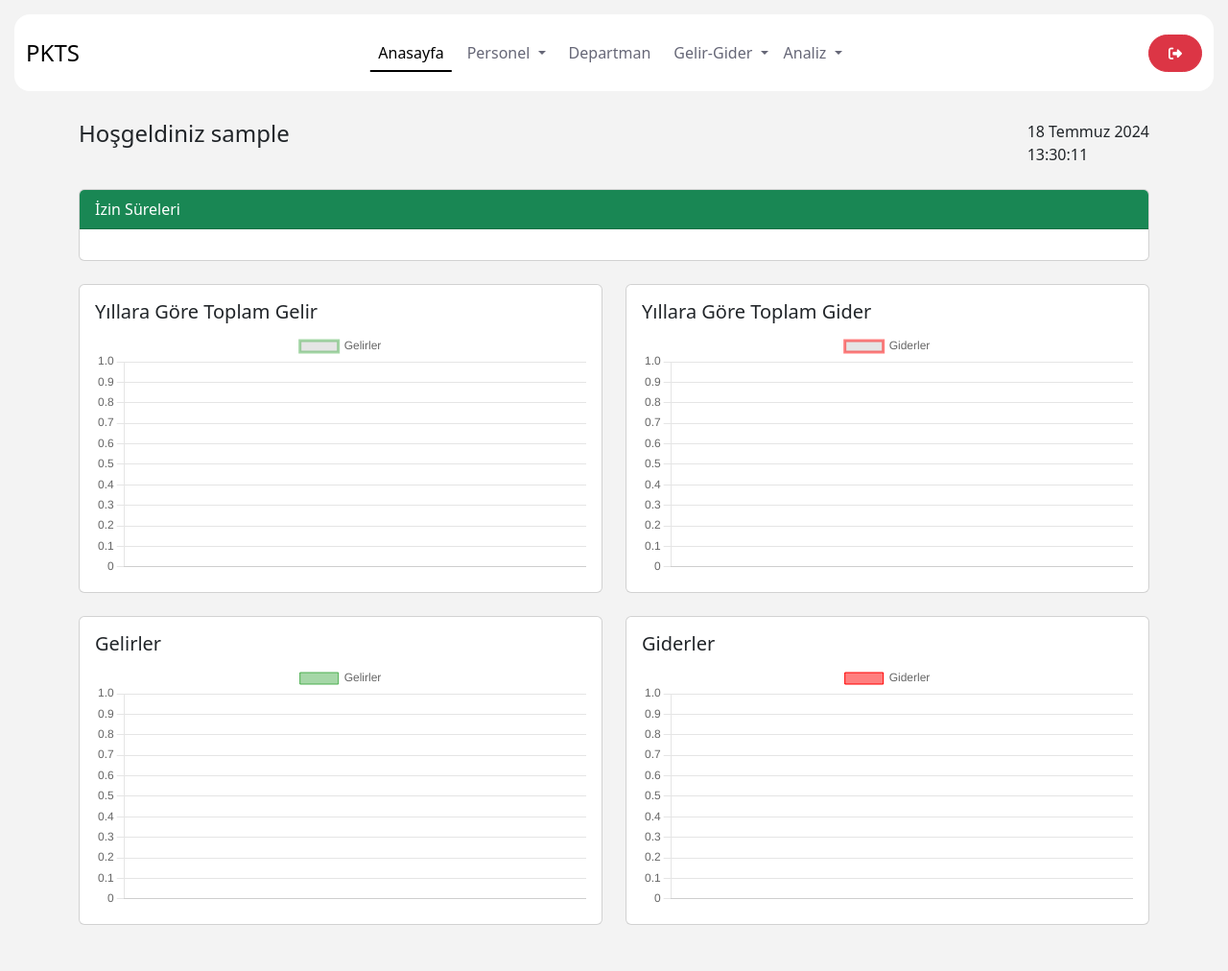
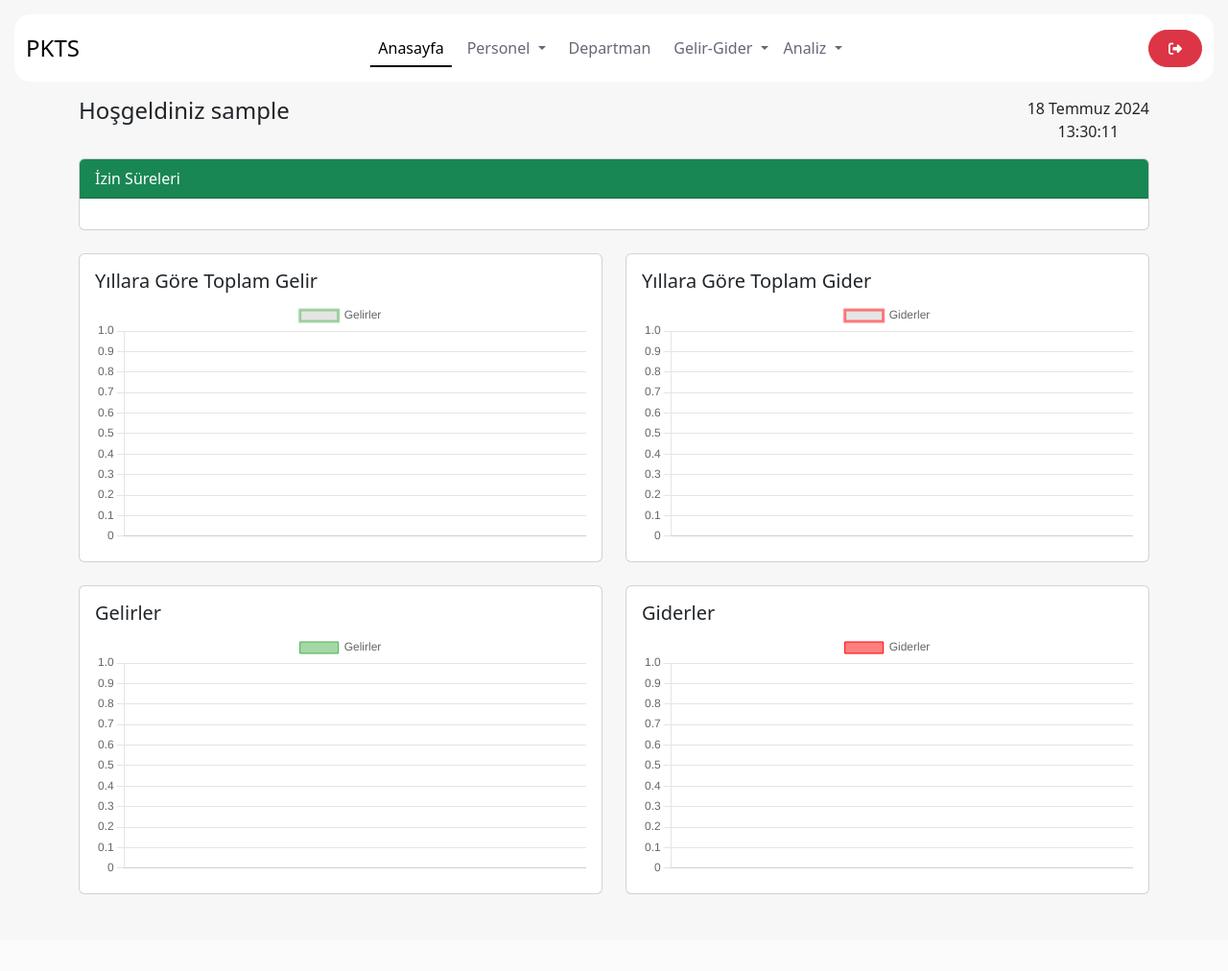
Before and after one commit to Efedrkoglu/PersonelKayitPHP, a PHP site: page /pages/home.php in a window 1280 px wide. Shown: the whole page at 96% size. After the commit the page ends 932 px from the top, so only its background shows below. Run offline with PHP 8.4, Linux system fonts and the light colour scheme; the visitor is signed in with stand-in values (Sample User, id 1); data that the repository does not hold is empty; some libraries are stand-ins or nearby versions.

Commit message:
navbar boyut & arka plan rengi & anasayfa saat ortalama

```diff
--- a/css/navbar.css
+++ b/css/navbar.css
@@ -1,5 +1,5 @@
 body {
-    background-color: #f3f3f3;
+    background-color: #f7f7f7;
 }
 
 .navbar-brand {
@@ -11,7 +11,7 @@ body {
 
 .navbar {
     background-color: #fff;
-    height: 80px;
+    height: 70px;
     margin: 15px;
     border-radius: 16px;
 }
--- a/pages/home.php
+++ b/pages/home.php
@@ -10,7 +10,7 @@
 <link rel="stylesheet" href="styles.css">
 <div class="container mt-5">
 
-    <div class="row mb-4">
+    <div class="row mb-3">
         <div class="col">
             <div class="d-flex justify-content-between align-items-center">
                 <h4>Hoşgeldiniz <?php echo $_SESSION['username'];?></h4>
@@ -19,7 +19,7 @@
         <div class="col-auto">
             <div class="datetime-container">
                 <div class="date" id="date"></div>
-                <div class="time" id="time"></div>
+                <div class="time text-center" id="time"></div>
             </div>
         </div>
     </div>
--- a/pages/navbar.php
+++ b/pages/navbar.php
@@ -67,6 +67,6 @@
     </button>
   </div>
 </nav>
-<div class="container mt-5">
+<div class="container mt-4">
   <h4 style="visibility: hidden;">a</h4>
 </div>
```
